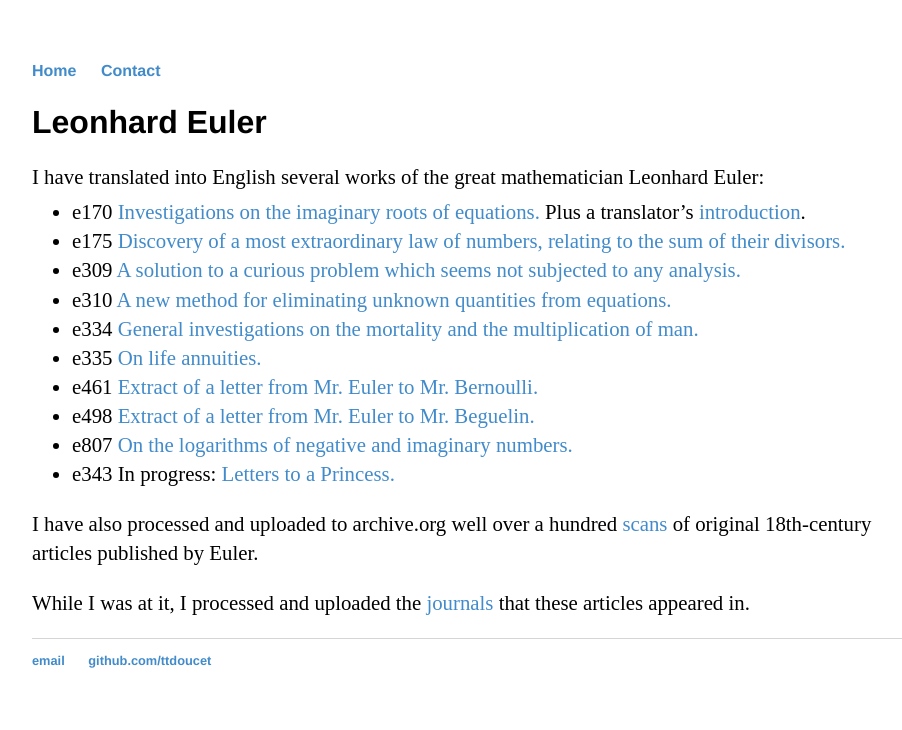
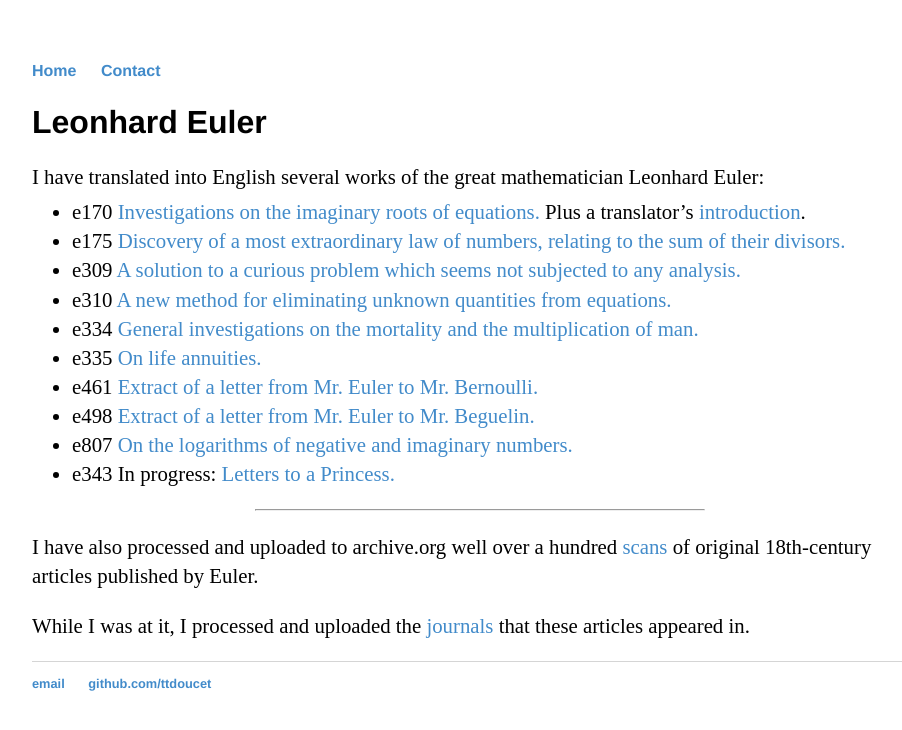
Before and after one commit to ttdoucet/ttdoucet.github.io, a Jekyll site: the page built from euler/index.md, in a window 1280 px wide. Shown: the top 730 px of the page, without its empty margins (160-1062 px from the left). Built offline with Jekyll 4.4.1, drawn with Linux system fonts in a browser that asks for light colours.

Commit message:
Added horizontal rule to Euler page.

```diff
--- a/euler/index.md
+++ b/euler/index.md
@@ -15,6 +15,8 @@ I have translated into English several works of the great mathematician Leonhard
 * e498 [Extract of a letter from Mr. Euler to Mr. Beguelin.][e498]
 * e807 [On the logarithms of negative and imaginary numbers.][e807]
 * e343 In progress: [Letters to a Princess.][e343]
+
+<hr width="50%" />
 
 I have also processed and uploaded to archive.org well over a hundred [scans][euler-orig]
 of original 18th-century articles published by Euler.
```
